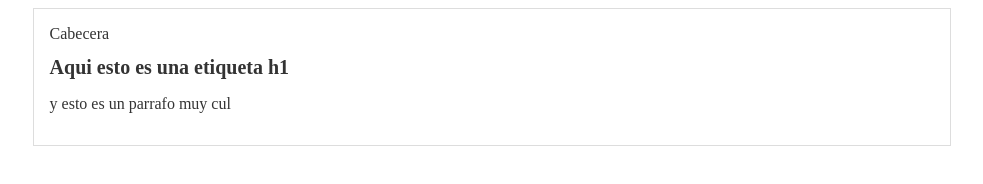
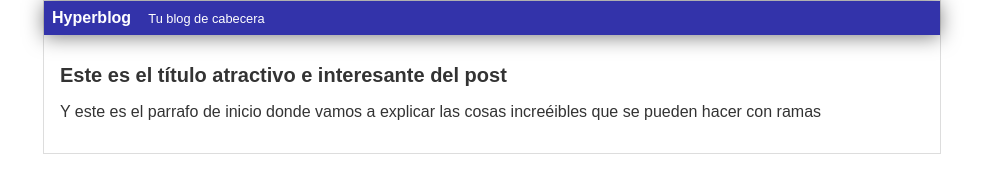
Before and after one commit to RoiFuries/hyperblog, a plain HTML site: page index.html in a window 1280 px wide. Shown: the whole page, without its empty margins (148-1131 px from the left). Drawn offline with Linux system fonts and the light colour scheme.

Commit message:
Finalizada la cabecera con el fondo azul

```diff
--- a/css/estilo.css
+++ b/css/estilo.css
@@ -1,15 +1,44 @@
-body{
+body
+{
     color: #333;
-    text-align: left;
-    font-display: arial;
+    text-align: center;
+    font-family: Arial;
+    font-size: 16px;
+    margin: 0;
+    padding: 0;
 }
-#container{
+
+#cabecera
+{
+    background: #33A;
+    box-shadow: 0px 2px 20px 0px rgba(0,0,0,0.5);
+    color: white;
+    font-weight: bold;
+    margin: 0;
+    padding: 0.5em;
+}
+
+#cabecera #tagline
+{
+    padding: 0 0 0 1em;
+    font-weight: normal;
+    font-size: 0.8em;
+}
+
+#container
+{
     width: 70%;
-    padding: 1em;
+    padding: 0;
     text-align: left;
     border: 1px solid #DDD;
     margin: 0 auto;
 }
-#container h1 {
+
+#container h1
+{
     font-size: 20px;
 }
+#post
+{
+    padding: 1em;
+}
--- a/index.html
+++ b/index.html
@@ -1,22 +1,19 @@
-<!DOCTYPE html>
-<html lang="en">
+<html>
     <head>
-    <meta charset="UTF-8">
-    <meta name="viewport" content="width=device-width, initial-scale=1.0">
-    <meta http-equiv="X-UA-Compatible" content="ie=edge">
-    <link rel="stylesheet" href="./css/estilo.css">
-    <title>esto es un titulo</title>
+        <title>El titulo del post</title>
+        <link rel="stylesheet" href="css/estilo.css" />
     </head>
     <body>
         <div id="container">
             <div id="cabecera">
-            Cabecera
+                Hyperblog
+                <span id="tagline">Tu blog de cabecera</span>
             </div>
             <div id="post">
-            <h1>Aqui esto es una etiqueta h1</h1>
-            <p>y esto es un parrafo muy cul</p>
+                <h1>Este es el título atractivo e interesante del post</h1>
+                <p>Y este es el parrafo de inicio donde vamos a explicar las cosas increéibles que se pueden hacer con ramas</p>
+
             </div>
         </div>
-
     </body>
 </html>
```
Lines whose indentation alone changed are shown as unchanged.
